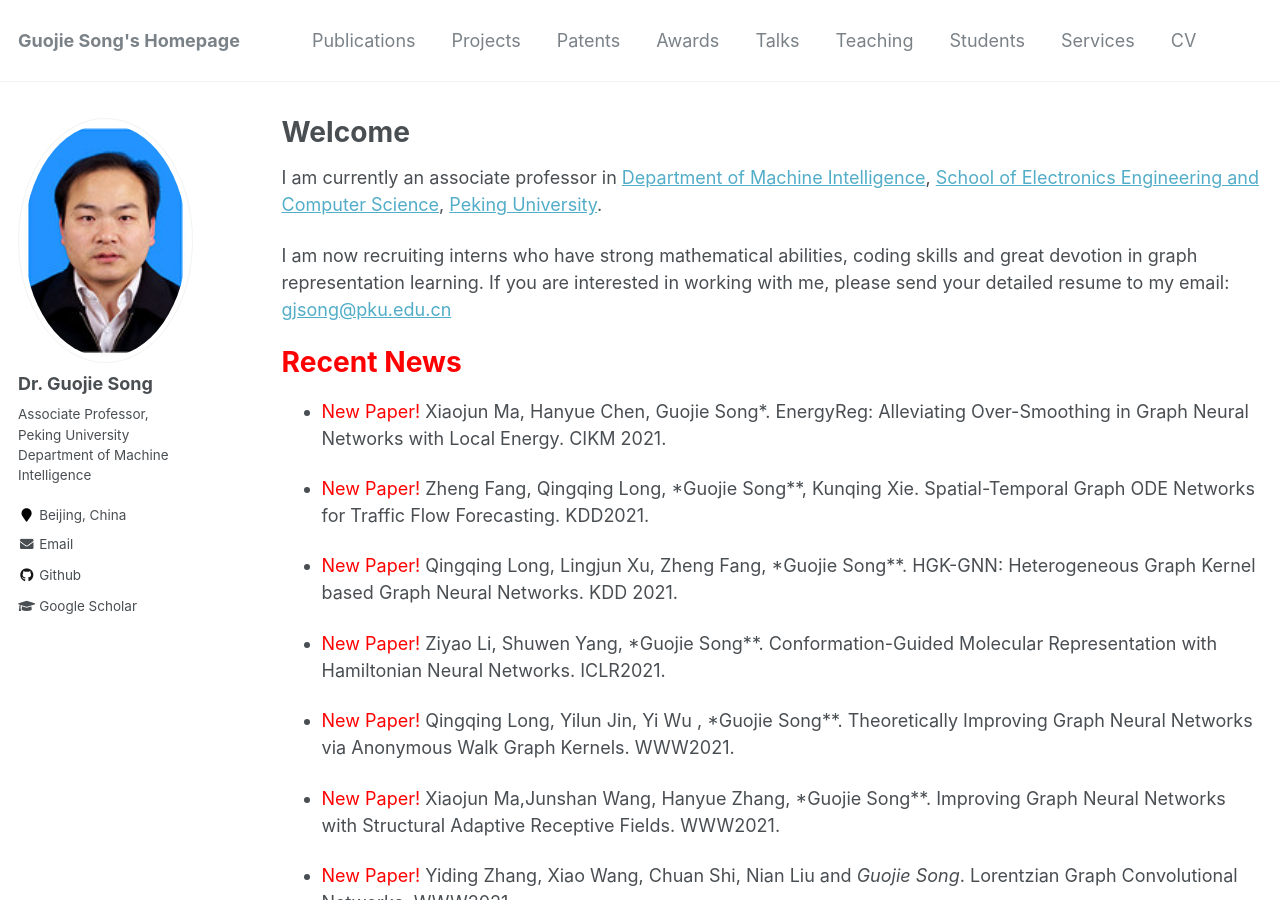
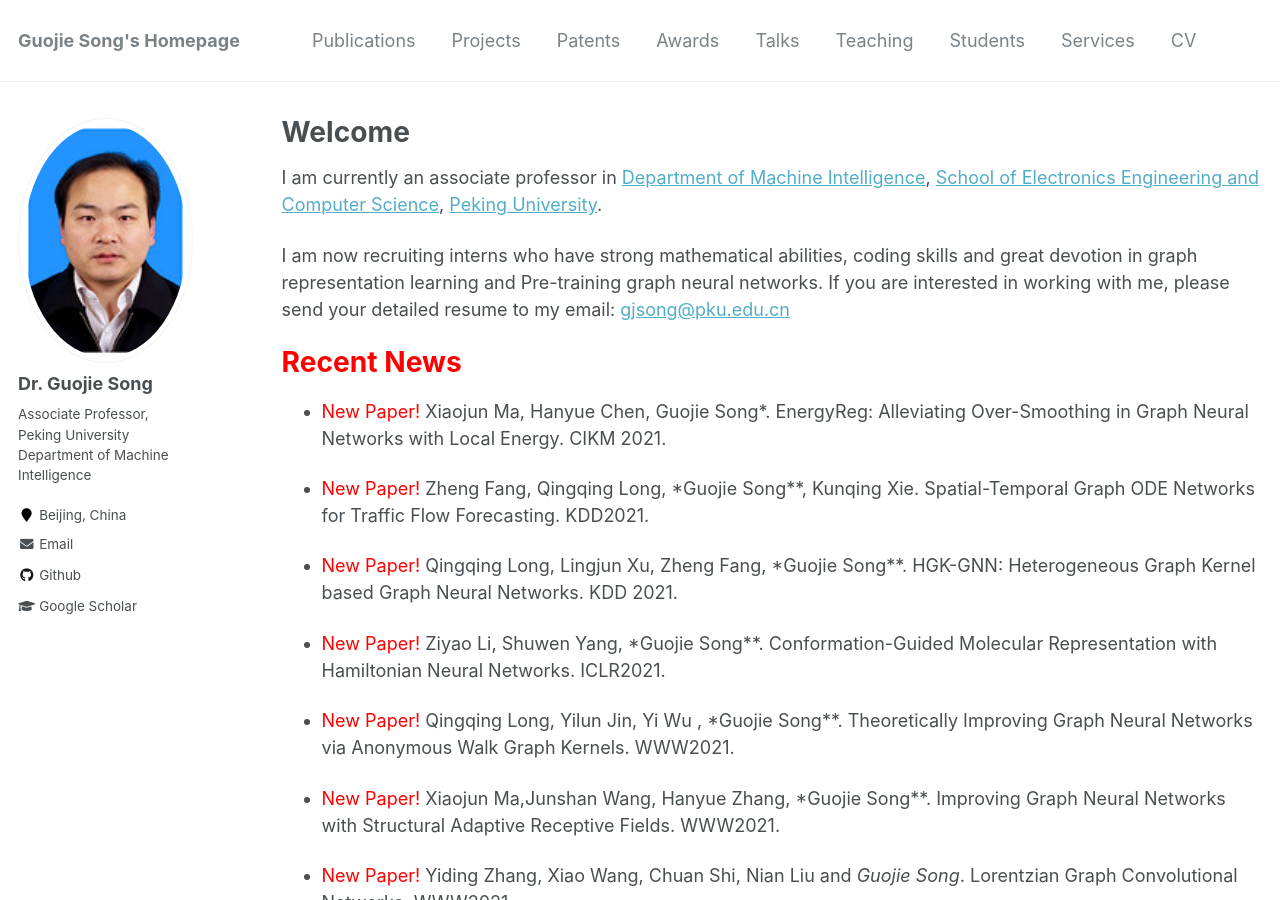
Before and after one commit to gjsong-pku/gjsong-pku.github.io, a Jekyll site: the page built from _pages/about.md, in a window 1280 px wide and 900 px high. Built offline with Jekyll 4.4.1, drawn with Linux system fonts in a browser that asks for light colours.

Commit message:
Update about.md

```diff
--- a/_pages/about.md
+++ b/_pages/about.md
@@ -11,7 +11,7 @@ redirect_from:
 
 I am currently an associate professor in [Department of Machine Intelligence](https://www.cis.pku.edu.cn), [School of Electronics Engineering and Computer Science](https://eecs.pku.edu.cn), [Peking University](https://www.pku.edu.cn).
 
-I am now recruiting interns who have strong mathematical abilities, coding skills  and great devotion in  graph representation learning. If you are interested in working with me, please send your detailed resume to my email: [gjsong@pku.edu.cn](mailto:gjsong@pku.edu.cn)
+I am now recruiting interns who have strong mathematical abilities, coding skills  and great devotion in  graph representation learning and Pre-training graph neural networks. If you are interested in working with me, please send your detailed resume to my email: [gjsong@pku.edu.cn](mailto:gjsong@pku.edu.cn)
 
 
 <span style='color:red'>Recent News</span>
```
